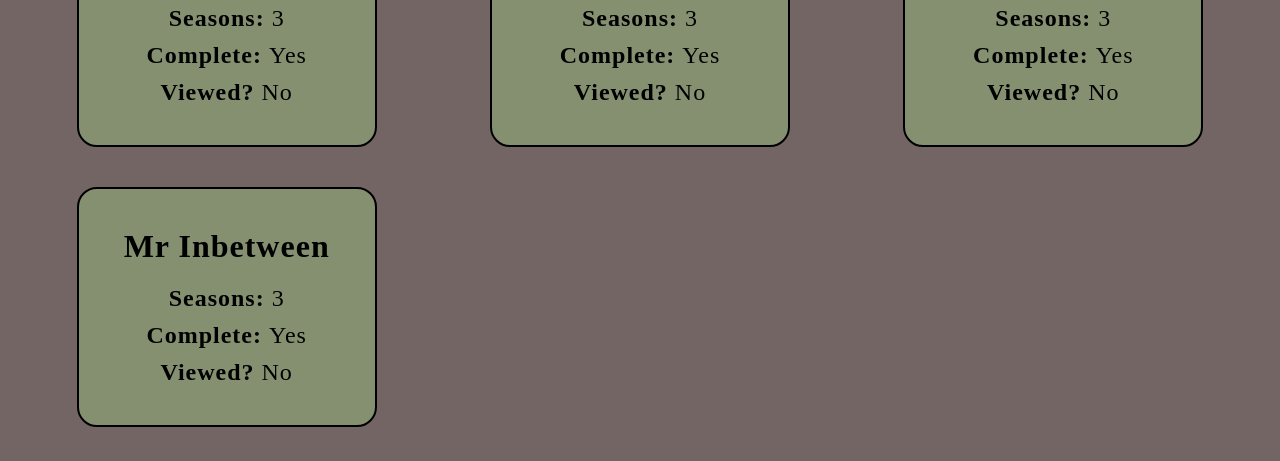
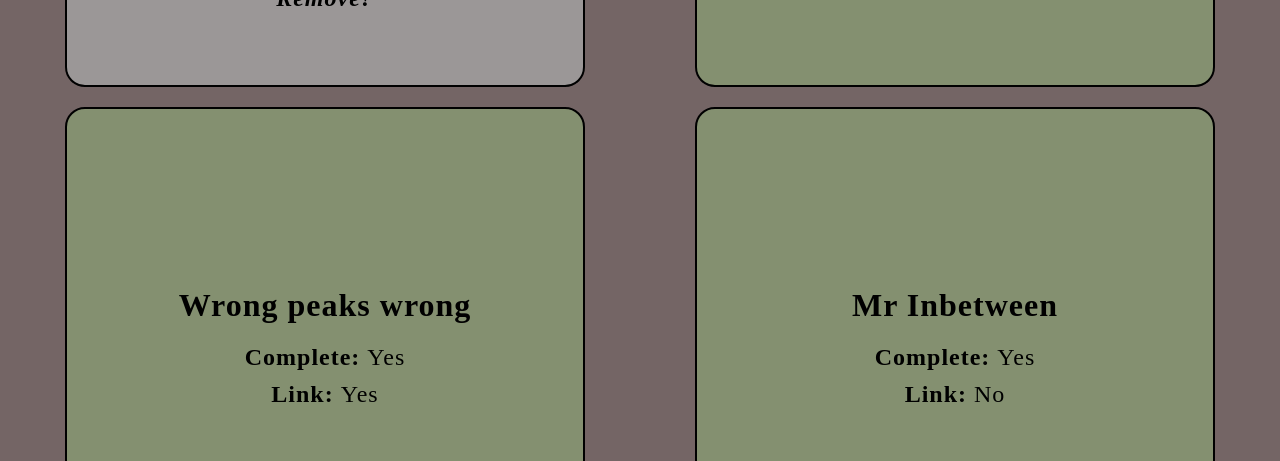
Before and after one commit to orzcode/library_project, a website: page index.html in a window 1280 px wide. Shown: the part 680-1141 px from the top of the page. Drawn offline with nearby package versions, Linux system fonts and the light colour scheme; no server answers; a web font is replaced by a local one.

Commit message:
initial thumbnails

```diff
--- a/index.html
+++ b/index.html
@@ -53,6 +53,7 @@
 		<div id="library">
 
 			<div class="card">
+				<img src="https://static.tvmaze.com/uploads/images/medium_portrait/0/2142.jpg" alt="Thumbnail">
 				<p><strong>Test Title</strong></p>
 				<p><strong>Seasons: </strong>10</p>
 				<p><strong>Complete: </strong>Yes</p>
--- a/script.js
+++ b/script.js
@@ -1,39 +1,40 @@
 let library = [];
 let libraryDiv = document.querySelector('#library');
 ///////////////////
-function Series(title, seasons, complete, viewed) {
+function Series(title, complete, link, image) {
 	this.title = title;
-	this.seasons = seasons;
 	this.complete = complete;
-	this.viewed = viewed;
+	this.link = link;
+	this.image = image;
 }
 ///////////////////
 let sampleSeries1 = {
-	"title": "The Wire",
-	"seasons": 6,
+	"title": "Twin Peaks wrong",
 	"complete": true,
-	"viewed": true,
+	"link": 'https://en.wikipedia.org/wiki/The_Expanse_(TV_series)',
+	"image": 'https://static.tvmaze.com/uploads/images/medium_portrait/0/2142.jpg',
    }
 library.push(sampleSeries1);
 
 let sampleSeries2 = {
-	"title": "Walking Dead",
-	"seasons": 11,
+	"title": "Wrong peaks wrong",
 	"complete": true,
-	"viewed": true,
+	"link": 'https://en.wikipedia.org/wiki/The_Expanse_(TV_series)',
+	"image": 'https://static.tvmaze.com/uploads/images/medium_portrait/0/2142.jpg',
    }
 library.push(sampleSeries2);
 ////////////////////
-library.push(new Series("Mr Inbetween", 3, true, false));
-library.push(new Series("Mr Inbetween", 3, true, false));
-library.push(new Series("Mr Inbetween", 3, true, false));
-library.push(new Series("Mr Inbetween", 3, true, false));
+library.push(new Series("Mr Inbetween", true, undefined, undefined));
+library.push(new Series("Mr Inbetween", true, undefined, undefined));
+library.push(new Series("Mr Inbetween", true, undefined, undefined));
+library.push(new Series("Mr Curious Man Doing Curious Things", true, undefined, undefined));
 ////////////////////
 ////////////Actually runs the card-creation function, and then appends that card to the page
 function renderCards(givenLibrary) {
 	givenLibrary.forEach(ObjFromArray => {
 		//Note that 'card' here is different in scope!! And is therefore separate. Confusing huh
 		const card = createCard(ObjFromArray);
+		//passing it the object to 'construct' a card from
 		card.setAttribute('data-complete', ObjFromArray.complete);
 		//IF 'complete' is true, it highlights the card
 		libraryDiv.appendChild(card);
@@ -49,20 +50,14 @@
 	const card = document.createElement('div');
 	card.className = 'card';
 
+	//INSERT CODE HERE TO INSERT THIS.IMAGE INTO BANNER SECTION OF CARD?
+
 	const titleP = document.createElement('p');
 	const titleStrong = document.createElement('strong');
 	titleStrong.textContent = obj.title;
 	titleP.appendChild(titleStrong);
 
 	card.appendChild(titleP);
-
-	const seasonsP = document.createElement('p');
-	const seasonsStrong = document.createElement('strong');
-	seasonsStrong.textContent = 'Seasons: ';
-	seasonsP.appendChild(seasonsStrong);
-	seasonsP.appendChild(document.createTextNode(obj.seasons));
-
-	card.appendChild(seasonsP);
 
 	const completeP = document.createElement('p');
 	const completeStrong = document.createElement('strong');
@@ -72,13 +67,13 @@
 
 	card.appendChild(completeP);
 
-	const viewedP = document.createElement('p');
-	const viewedStrong = document.createElement('strong');
-	viewedStrong.textContent = 'Viewed? ';
-	viewedP.appendChild(viewedStrong);
-	viewedP.appendChild(document.createTextNode(obj.viewed ? 'Yes' : 'No'));
+	const linkP = document.createElement('p');
+	const linkStrong = document.createElement('strong');
+	linkStrong.textContent = 'Link: ';
+	linkP.appendChild(linkStrong);
+	linkP.appendChild(document.createTextNode(obj.link ? 'Yes' : 'No'));
 
-	card.appendChild(viewedP);
+	card.appendChild(linkP);
 
 	return card;
   }
--- a/styles.css
+++ b/styles.css
@@ -96,11 +96,11 @@
   display: grid;
   flex-grow: 1;
   width: 100vw;
-  gap: 4rem;
-  padding: 4rem;
+  gap: 2rem;
+  padding: 2rem;
   align-items: center;
   justify-items: center;
-  grid-template-columns: repeat(auto-fit, minmax(300px, 1fr));
+  grid-template-columns: repeat(auto-fit, minmax(420px, 1fr));
 }
 
 #footer {
@@ -117,8 +117,8 @@
   /* height: 180px; */
   padding: 1rem;
   gap: 1rem;
-  height: 240px;
-  width: clamp(300px, 80%, 400px);
+  height: 480px;
+  width: clamp(420px, 90%, 520px);
   display: flex;
   flex-direction: column;
   justify-content: center;
@@ -133,6 +133,12 @@
 }
 .card[data-complete="true"] {
   background-color: var(--highlighted);
+}
+.card img{
+  width: 100%;
+  height: 40%;
+  border-radius: 20px;
+  object-fit: cover;
 }
 /*------------------------------------------*/
 /*--Modal Dialog--*/
```
